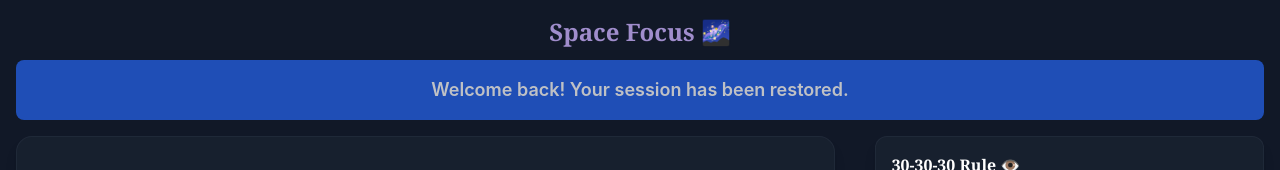
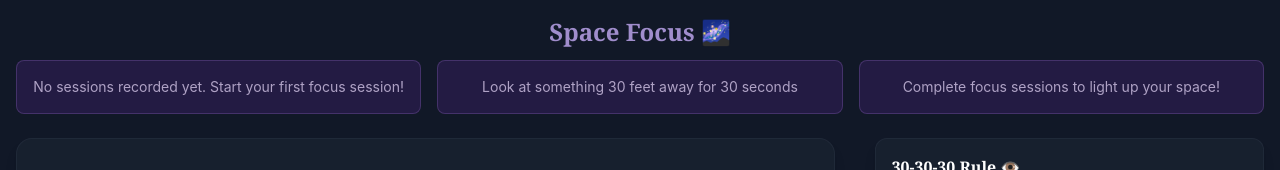
Before and after one commit to AbhinavXDayal/Timer, a React (Create React App) app in the folder study-tracker/: page / in a window 1280 px wide. Shown: the top 170 px of the page. Built offline with nearby package versions, Linux system fonts and the light colour scheme.

Commit message:
Update message here

```diff
--- a/study-tracker/src/App.tsx
+++ b/study-tracker/src/App.tsx
@@ -234,7 +234,7 @@ const App: React.FC = () => {
     if (savedEyeRuleActive) {
       setEyeRuleActive(JSON.parse(savedEyeRuleActive));
     }
-  }, []); // Removed dependencies to avoid circular references
+      }, []); // Removed dependencies to avoid circular references
 
   // Show refresh message for 1 minute on page load
   useEffect(() => {
@@ -689,8 +689,18 @@ const App: React.FC = () => {
 
         {/* Refresh Message */}
         {showRefreshMessage && (
-          <div className="bg-blue-600 text-white p-4 rounded-lg mb-4 text-center animate-pulse">
-            <p className="text-lg font-semibold">Welcome back! Your session has been restored.</p>
+          <div className="mb-6">
+            <div className="grid grid-cols-1 md:grid-cols-3 gap-4">
+              <div className="bg-purple-600/20 border border-purple-400/30 rounded-lg p-4 text-center animate-pulse">
+                <p className="text-sm text-purple-200">No sessions recorded yet. Start your first focus session!</p>
+              </div>
+              <div className="bg-purple-600/20 border border-purple-400/30 rounded-lg p-4 text-center animate-pulse">
+                <p className="text-sm text-purple-200">Look at something 30 feet away for 30 seconds</p>
+              </div>
+              <div className="bg-purple-600/20 border border-purple-400/30 rounded-lg p-4 text-center animate-pulse">
+                <p className="text-sm text-purple-200">Complete focus sessions to light up your space!</p>
+              </div>
+            </div>
           </div>
         )}
 
```
